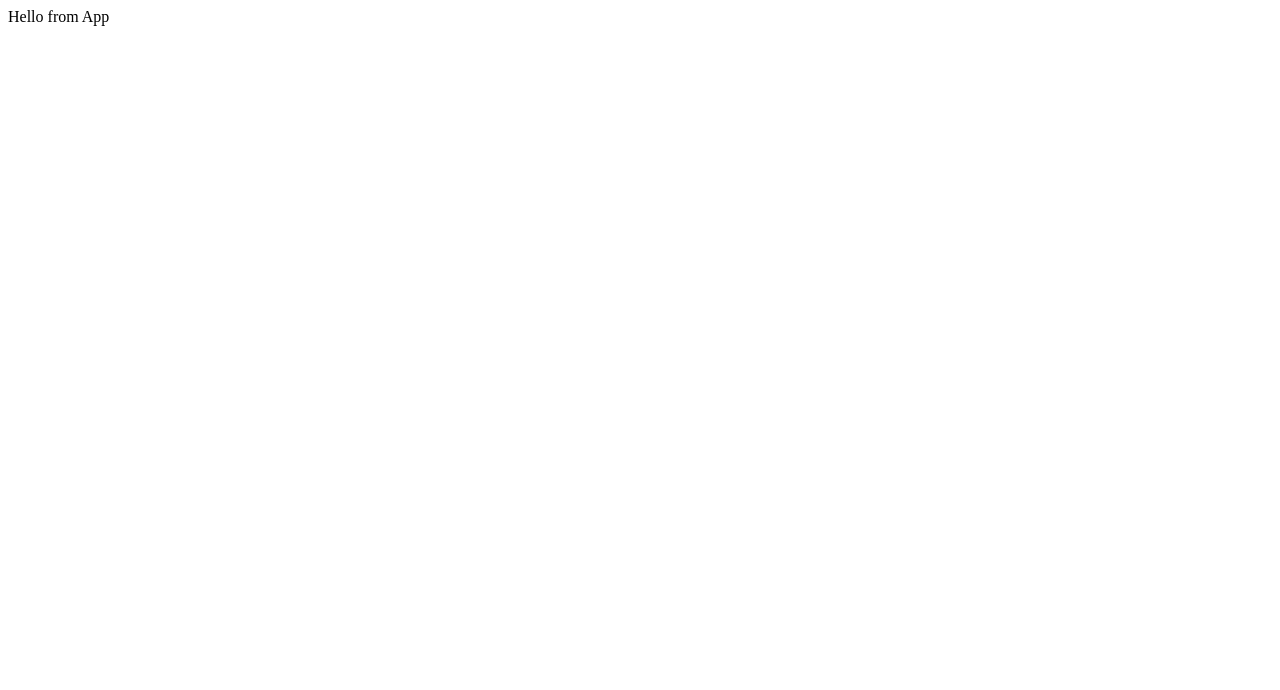
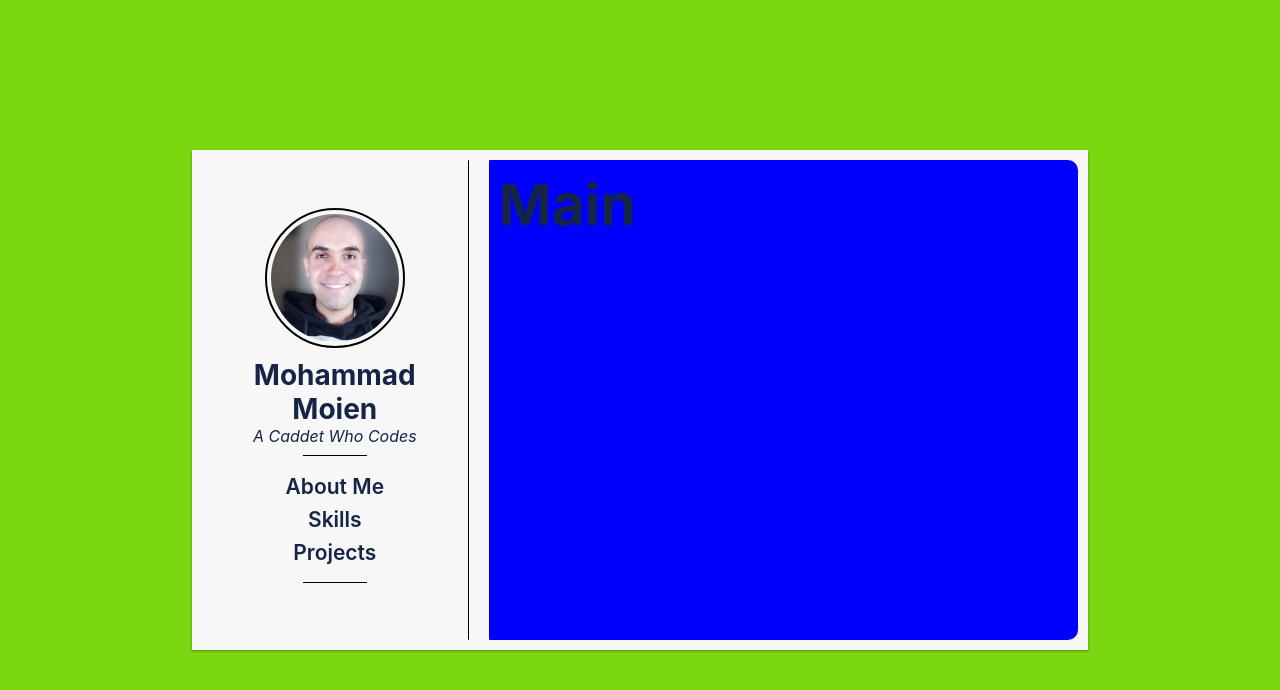
Before and after one commit to moienian/portfolio, a React (Create React App) app: page / in a window 1280 px wide. Shown: the top 690 px of the page. Built offline with nearby package versions, Linux system fonts and the light colour scheme; the HTML template or start-up script is replaced by a standard one.

Commit message:
add sidebar component

```diff
--- a/src/App.js
+++ b/src/App.js
@@ -1,8 +1,14 @@
 import React from "react";
+import Portfolio from "./components/Portfolio";
+import styles from "./App.module.css";
 
 class App extends React.Component {
   render() {
-    return <div>Hello from App</div>;
+    return (
+      <div className={styles.App}>
+        <Portfolio />
+      </div>
+    );
   }
 }
 
--- /dev/null
+++ b/src/App.module.css
@@ -0,0 +1,10 @@
+.App {
+  text-align: center;
+  display: flex;
+  height: 100vh;
+  align-items: center;
+}
+
+h1 {
+  font-size: 57px;
+}
--- /dev/null
+++ b/src/components/Portfolio/Portfolio.module.css
@@ -0,0 +1,37 @@
+.container {
+  display: flex;
+  flex-wrap: wrap;
+  background-color: #f7f7f7;
+  margin: 20px;
+  margin-left: 15%;
+  width: 70%;
+  min-height: 500px;
+  box-shadow: 0 1px 3px rgba(0, 0, 0, 0.12), 0 1px 2px rgba(0, 0, 0, 0.24);
+  transition: all 0.3s cubic-bezier(0.25, 0.8, 0.25, 1);
+}
+
+.container:hover {
+  box-shadow: 0 14px 28px rgba(0, 0, 0, 0.25), 0 10px 10px rgba(0, 0, 0, 0.22);
+}
+
+.main {
+  background-color: blue;
+  width: 260px;
+  height: auto;
+  display: flex;
+  flex-grow: 50;
+  margin: 10px;
+  padding: 10px;
+  border-radius: 1px 10px 10px 1px;
+}
+
+@media only screen and (max-width: 600px) {
+  .container {
+    width: 90%;
+    margin-left: 5%;
+  }
+
+  .main {
+    border-radius: 0;
+  }
+}
--- /dev/null
+++ b/src/components/Portfolio/index.js
@@ -0,0 +1,14 @@
+import React from "react";
+import styles from "./Portfolio.module.css";
+import Sidebar from "../Sidebar";
+
+export default function Portfolio() {
+  return (
+    <div className={styles.container}>
+      <Sidebar />
+      <div className={styles.main}>
+        <h1>Main</h1>
+      </div>
+    </div>
+  );
+}
--- /dev/null
+++ b/src/components/Sidebar/Sidebar.module.css
@@ -0,0 +1,67 @@
+.sidebar {
+  width: 260px;
+  height: auto;
+  margin: 10px;
+  padding: 10px;
+  display: flex;
+  flex-direction: column;
+  justify-content: center;
+  align-items: center;
+  text-align: center;
+  flex-grow: 1;
+  border-radius: 10px 1px 1px 10px;
+  border-right: 1px solid black;
+}
+
+.avatar {
+  width: 140px;
+  border-radius: 100px;
+  padding: 4px;
+  border: 2px solid black;
+}
+
+.name {
+  margin: 0;
+  margin-top: 10px;
+  font-size: 28px;
+}
+
+.subtitle {
+  font-style: italic;
+  margin-top: 0;
+}
+
+.list::before,
+.list::after {
+  display: inline-block;
+  content: "";
+  border-top: 1px solid black;
+  margin-top: 0;
+  margin-bottom: -10px;
+  width: 4rem;
+  transform: translateY(-1rem);
+}
+
+.listItem {
+  font-size: 21px;
+  font-weight: 600;
+  margin: 8px;
+}
+
+.listItem:hover {
+  font-size: 21.5px;
+  cursor: pointer;
+}
+
+@media only screen and (max-width: 600px) {
+  .sidebar {
+    border-bottom: 1px solid black;
+    border-radius: 0;
+    padding-bottom: 32px;
+    border-right: 0;
+  }
+
+  .avatar {
+    margin-top: 40px;
+  }
+}
--- /dev/null
+++ b/src/components/Sidebar/index.js
@@ -0,0 +1,18 @@
+import React from "react";
+import styles from "./Sidebar.module.css";
+import avatar from "../../images/avatar.jpg";
+
+export default function Sidebar() {
+  return (
+    <div className={styles.sidebar}>
+      <img src={avatar} alt="avatar" className={styles.avatar} />
+      <h2 className={styles.name}>Mohammad Moien</h2>
+      <p className={styles.subtitle}>A Caddet Who Codes</p>
+      <div className={styles.list}>
+        <p className={styles.listItem}>About Me</p>
+        <p className={styles.listItem}>Skills</p>
+        <p className={styles.listItem}>Projects</p>
+      </div>
+    </div>
+  );
+}
--- /dev/null
+++ b/src/index.css
@@ -0,0 +1,12 @@
+* {
+  margin: 0;
+  padding: 0;
+  box-sizing: border-box;
+}
+
+body {
+  background-color: #79d70f;
+  color: #162447;
+  font-family: -apple-system, BlinkMacSystemFont, "Segoe UI", Roboto, Oxygen,
+    Ubuntu, Cantarell, "Open Sans", "Helvetica Neue", sans-serif;
+}
--- a/src/index.js
+++ b/src/index.js
@@ -1,5 +1,6 @@
 import React from "react";
 import ReactDOM from "react-dom";
 import App from "./App";
+import "./index.css";
 
 ReactDOM.render(<App />, document.getElementById("root"));
```
Also changed, not shown: src/images/avatar.jpg (added).
